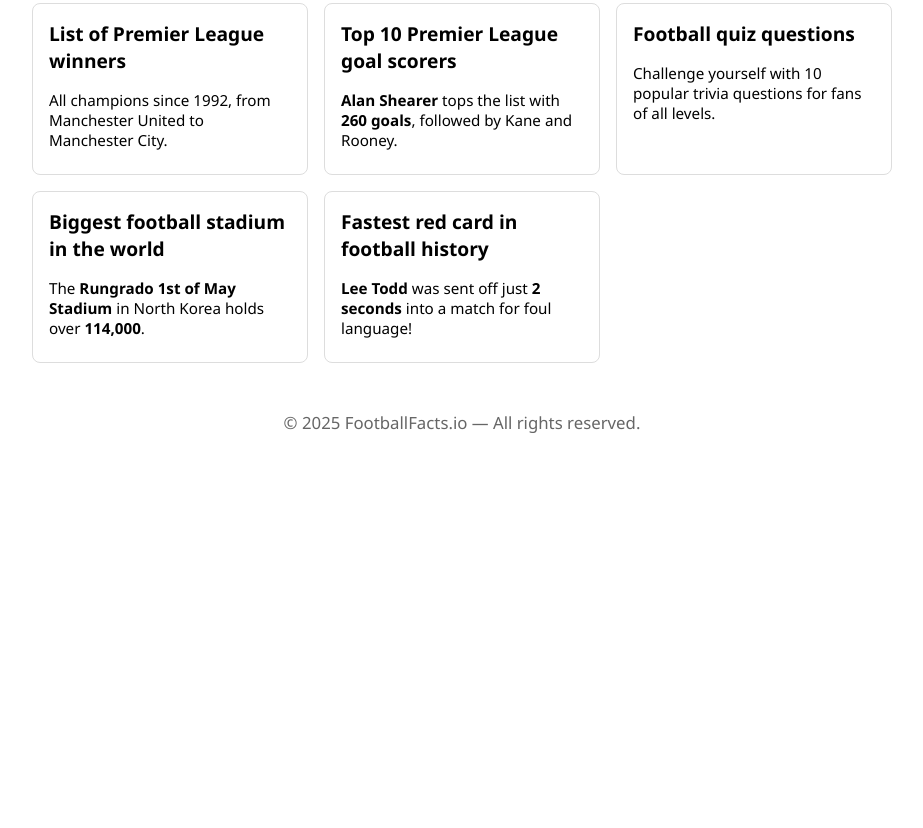
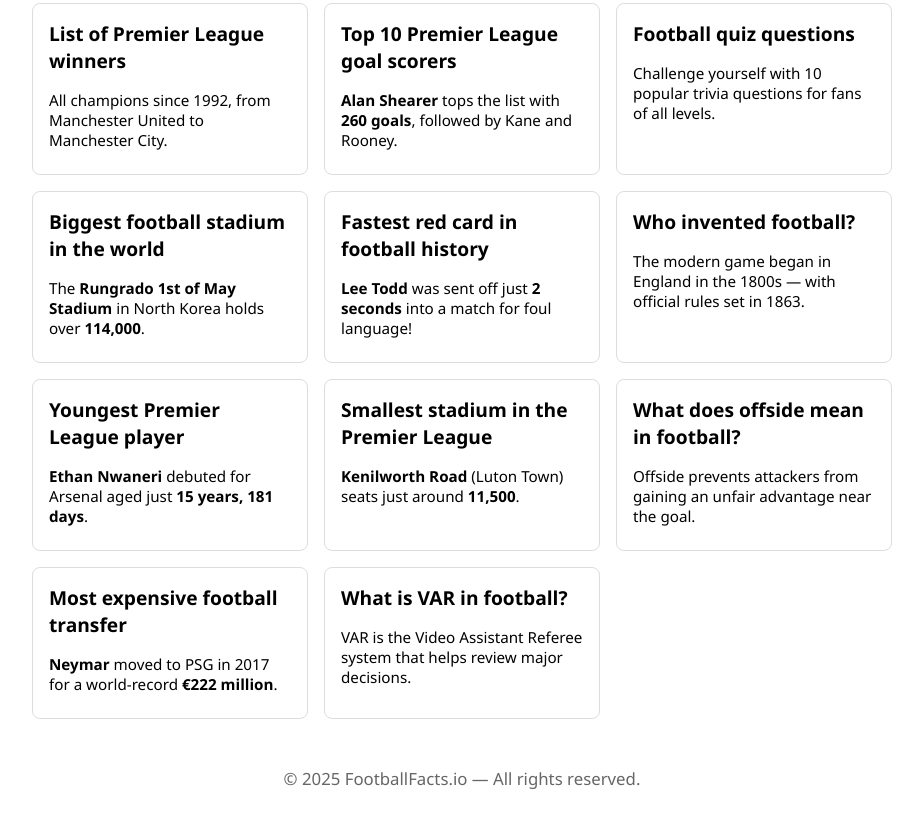
Before and after one commit to jergh100/football-facts, a plain HTML site: page index.html in a window 1280 px wide. Shown: the part 781-1609 px from the top of the page, without its empty margins (178-1101 px from the left). Before the commit the page ends 1271 px from the top, so only its background shows below. Drawn offline with Linux system fonts and the light colour scheme.

Commit message:
Update index.html

```diff
--- a/index.html
+++ b/index.html
@@ -120,6 +120,30 @@
       <h2><a href="fastest-red-card-in-football-history.html">Fastest red card in football history</a></h2>
       <p><strong>Lee Todd</strong> was sent off just <strong>2 seconds</strong> into a match for foul language!</p>
     </div>
+      <div class="fact-box">
+      <h2><a href="who-invented-football.html">Who invented football?</a></h2>
+      <p>The modern game began in England in the 1800s — with official rules set in 1863.</p>
+    </div>
+    <div class="fact-box">
+      <h2><a href="youngest-premier-league-player.html">Youngest Premier League player</a></h2>
+      <p><strong>Ethan Nwaneri</strong> debuted for Arsenal aged just <strong>15 years, 181 days</strong>.</p>
+    </div>
+    <div class="fact-box">
+      <h2><a href="smallest-premier-league-stadium.html">Smallest stadium in the Premier League</a></h2>
+      <p><strong>Kenilworth Road</strong> (Luton Town) seats just around <strong>11,500</strong>.</p>
+    </div>
+    <div class="fact-box">
+      <h2><a href="what-does-offside-mean.html">What does offside mean in football?</a></h2>
+      <p>Offside prevents attackers from gaining an unfair advantage near the goal.</p>
+    </div>
+    <div class="fact-box">
+      <h2><a href="most-expensive-football-transfer.html">Most expensive football transfer</a></h2>
+      <p><strong>Neymar</strong> moved to PSG in 2017 for a world-record <strong>€222 million</strong>.</p>
+    </div>
+    <div class="fact-box">
+      <h2><a href="what-is-var-in-football.html">What is VAR in football?</a></h2>
+      <p>VAR is the Video Assistant Referee system that helps review major decisions.</p>
+    </div>
   </div>
 
   <footer>
```
